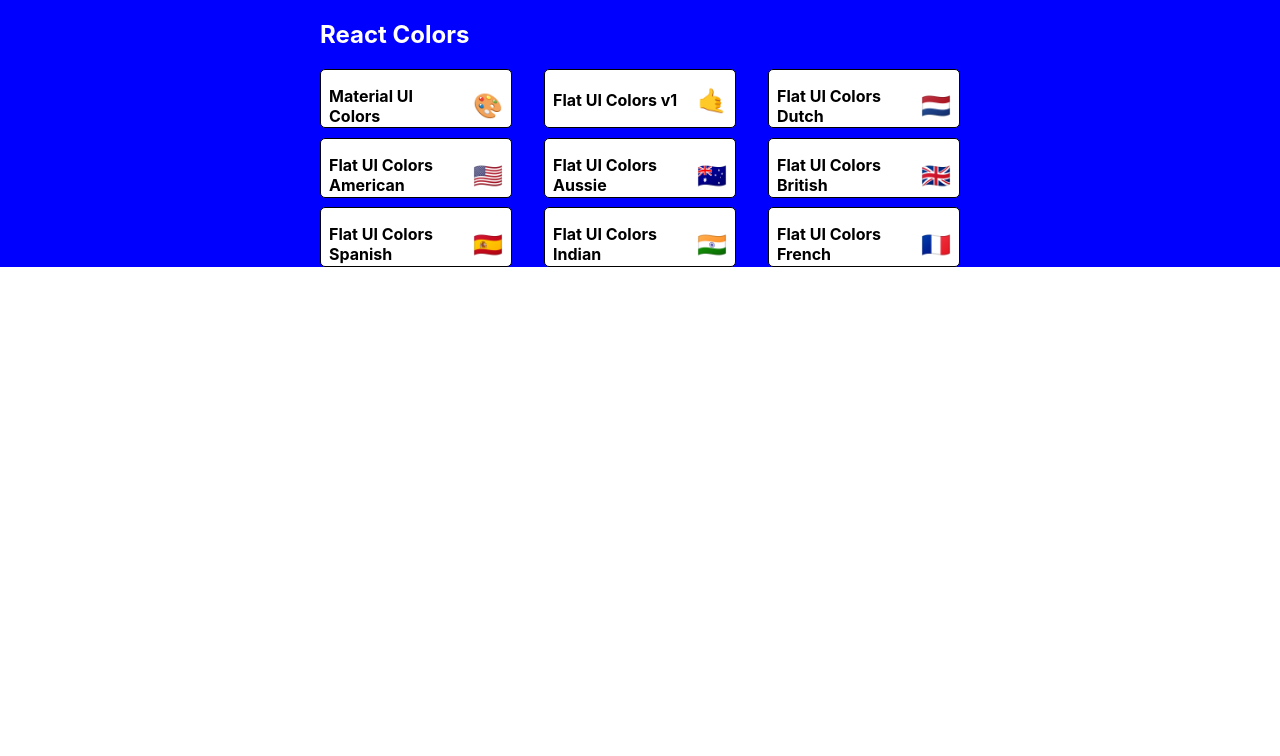
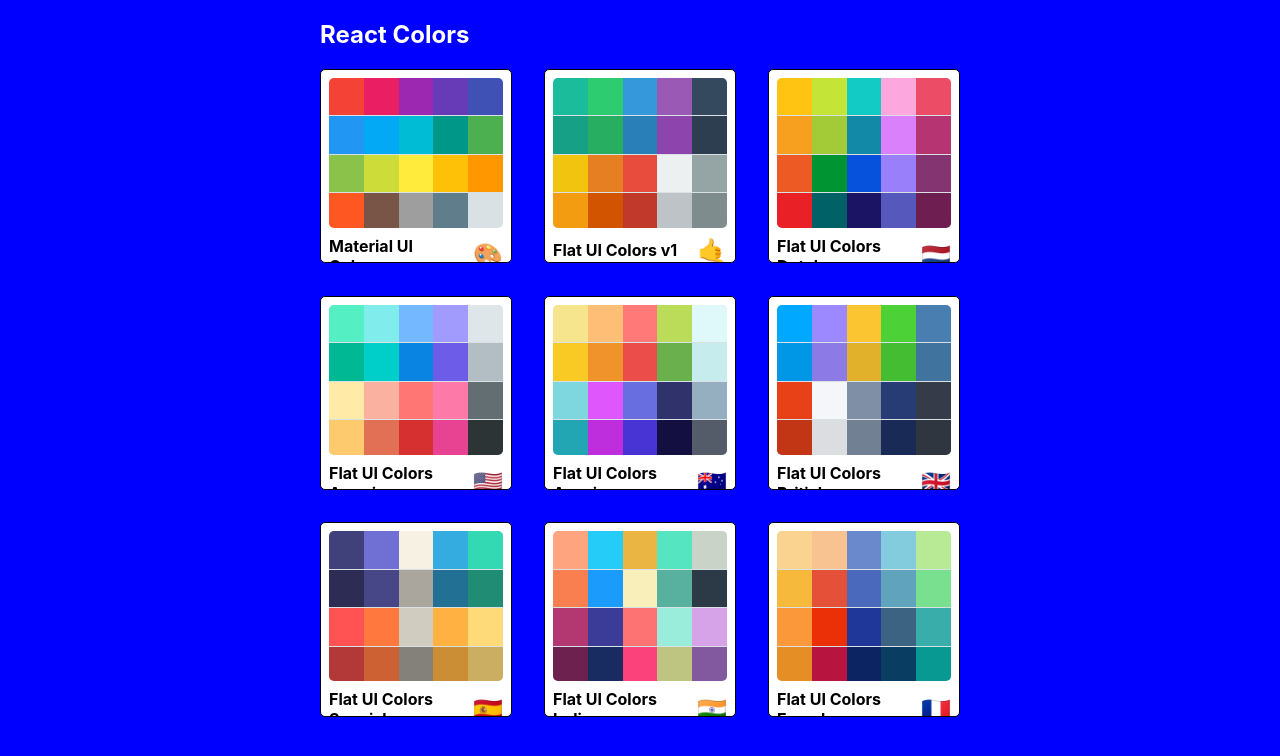
Before and after one commit to bouncingbumble/colors-app, a React (Create React App) app: page / in a window 1280 px wide. Shown: the top 756 px of the page. Built offline with nearby package versions, Linux system fonts and the light colour scheme.

Commit message:
add styles to mini palette

```diff
--- a/src/MiniPalette.js
+++ b/src/MiniPalette.js
@@ -14,7 +14,11 @@
         }
     },
     colors: {
-        backgroundColor: "grey",
+        backgroundColor: "#dae1e4",
+        height: "150px",
+        width: "100%",
+        borderRadius: '5px',
+        overflow: "hidden"
     },
     title: {
         display: "flex",
@@ -29,14 +33,32 @@
     emoji: {
         marginLeft: '0.5rem',
         fontSize: '1.5rem'
+    },
+    miniColor: {
+        height: '25%',
+        width: '20%',
+        display: "inline-block",
+        margin: " 0 auto",
+        position: "relative",
+        marginBottom: "-3px"
     }
 }
 
 function MiniPalette(props) {
-    const { classes, paletteName, emoji } = props
+    const { classes, paletteName, emoji, colors } = props
+    const miniColorBoxes = colors.map(color => (
+        <div
+            className={classes.miniColor}
+            style={{ backgroundColor: color.color }}
+            key={color.name}
+        >
+        </div>
+    ))
     return (
         <div className={classes.root}>
-            <div className={classes.colors}></div>
+            <div className={classes.colors}>
+                {miniColorBoxes}
+            </div>
             <h5 className={classes.title}>{paletteName}
                 <span className={classes.emoji}>{emoji}</span>
             </h5>
--- a/src/PaletteList.js
+++ b/src/PaletteList.js
@@ -6,7 +6,7 @@
 const styles = {
     root: {
         backgroundColor: "blue",
-        height: '100%',
+        height: '100vh',
         display: 'flex',
         alignItems: 'flex-start',
         justifyContent: 'center'
```
